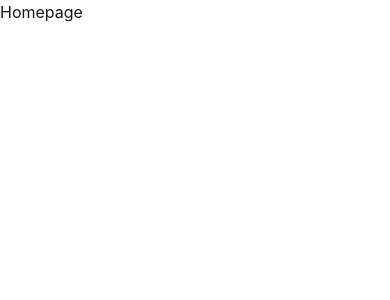
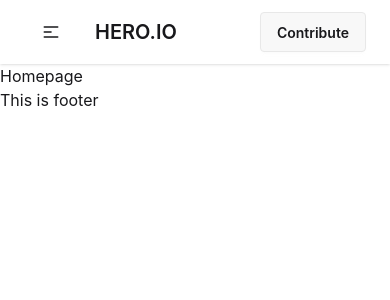
Before and after one commit to abdullah-alsaba/Hero-Store, a React (Vite) app: page / in a window 390 px wide. Shown: the top 300 px of the page. Built offline with nearby package versions, Linux system fonts and the light colour scheme.

Commit message:
Navbar Skeleton

```diff
--- /dev/null
+++ b/src/Components/Shared/Footer/Footer.jsx
@@ -0,0 +1,11 @@
+// import React from 'react';
+
+const Footer = () => {
+    return (
+        <div>
+            This is footer
+        </div>
+    );
+};
+
+export default Footer;
--- /dev/null
+++ b/src/Components/Shared/Navbar/Navbar.jsx
@@ -0,0 +1,70 @@
+// eslint-disable-next-line no-unused-vars
+import React from 'react';
+import { Link } from 'react-router';
+
+const Navbar = () => {
+    return (
+      <div>
+        <div className="navbar bg-base-100 shadow-sm max-w-7xl mx-auto px-6">
+          <div className="navbar-start ">
+            <div className="dropdown">
+              <div
+                tabIndex={0}
+                role="button"
+                className="btn btn-ghost lg:hidden"
+              >
+                <svg
+                  xmlns="http://www.w3.org/2000/svg"
+                  className="h-5 w-5"
+                  fill="none"
+                  viewBox="0 0 24 24"
+                  stroke="currentColor"
+                >
+                  {" "}
+                  <path
+                    strokeLinecap="round"
+                    strokeLinejoin="round"
+                    strokeWidth="2"
+                    d="M4 6h16M4 12h8m-8 6h16"
+                  />{" "}
+                </svg>
+              </div>
+              <ul
+                tabIndex="-1"
+                className="menu menu-sm dropdown-content bg-base-100 rounded-box z-1 mt-3 w-52 p-2 shadow"
+              >
+                <li>
+                  <Link to={"/"}> Home </Link>
+                </li>
+                <li>
+                  <Link to={"/apps"}> Apps </Link>
+                </li>
+                <li>
+                  <Link to={"/installedapps"}> Installation </Link>
+                </li>
+              </ul>
+            </div>
+            <a className="btn btn-ghost text-xl">HERO.IO</a>
+          </div>
+          <div className="navbar-center hidden lg:flex">
+            <ul className="menu menu-horizontal px-1">
+              <li>
+                <Link to={"/"}> Home </Link>
+              </li>
+              <li>
+                <Link to={"/apps"}> Apps </Link>
+              </li>
+              <li>
+                <Link to={"/installedapps"}> Installation </Link>
+              </li>
+            </ul>
+          </div>
+          <div className="navbar-end">
+            <a className="btn">Contribute</a>
+          </div>
+        </div>
+      </div>
+    );
+};
+
+export default Navbar;
--- a/src/Layout/RootOutlet.jsx
+++ b/src/Layout/RootOutlet.jsx
@@ -1,11 +1,15 @@
 // eslint-disable-next-line no-unused-vars
 import React from 'react'
 import { Outlet } from 'react-router'
+import Navbar from '../Components/Shared/Navbar/Navbar'
+import Footer from '../Components/Shared/Footer/Footer'
 
 function RootOutlet() {
   return (
     <div>
+      <Navbar></Navbar>
       <Outlet></Outlet>
+      <Footer></Footer>
     </div>
   )
 }
```
